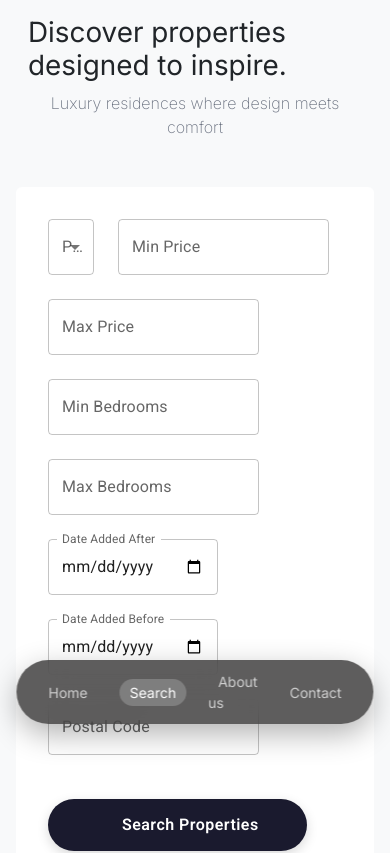
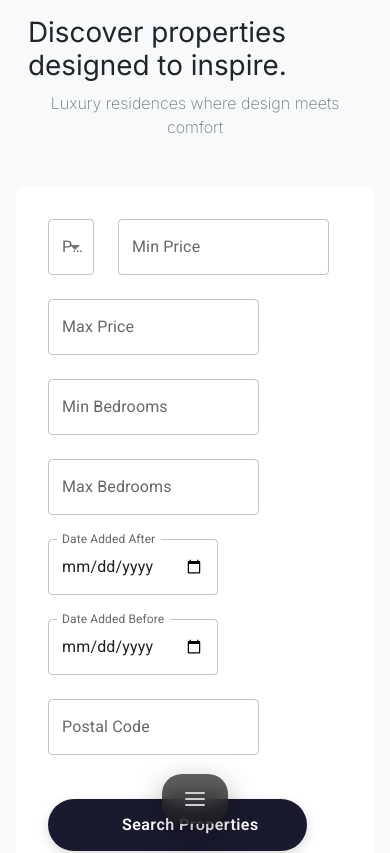
Before and after one commit to VishalOz/RealEstate, a React (Vite) app: page /search in a window 390 px wide. Shown: the top 853 px of the page. Built offline with nearby package versions, Linux system fonts and the light colour scheme; some icons are missing.

Commit message:
Implement responsive hamburger menu in NavigationBar and update styles

```diff
--- a/src/components/App.jsx
+++ b/src/components/App.jsx
@@ -6,8 +6,7 @@ import NavigationBar from './NavigationBar.jsx'
 
 
 import Home1 from '/images/Hero.png'
-import Home2 from '/images/Home2.jpg'
-import Home4 from '/images/light.png'
+
 
 import LocationOnOutlinedIcon from '@mui/icons-material/LocationOnOutlined'
 import ApartmentOutlinedIcon from '@mui/icons-material/ApartmentOutlined'
--- a/src/components/NavigationBar.jsx
+++ b/src/components/NavigationBar.jsx
@@ -1,21 +1,36 @@
-import React from 'react'
+import React, { useState } from 'react'
 import { NavLink } from 'react-router-dom'
 
 const NavigationBar = () => {
+  const [isOpen, setIsOpen] = useState(false)
+
+  const toggleMenu = () => {
+    setIsOpen(!isOpen)
+  }
+
+  const closeMenu = () => {
+    setIsOpen(false)
+  }
+
   return (
-    <nav className="floating-navbar">
-      <ul className="nav-list">
+    <nav className={`floating-navbar ${isOpen ? 'open' : ''}`}>
+      <button className="hamburger" onClick={toggleMenu} aria-label="Toggle menu">
+        <span className={`bar ${isOpen ? 'open' : ''}`}></span>
+        <span className={`bar ${isOpen ? 'open' : ''}`}></span>
+        <span className={`bar ${isOpen ? 'open' : ''}`}></span>
+      </button>
+      <ul className={`nav-list ${isOpen ? 'open' : ''}`}>
         <li>
-            <NavLink to="/" end>Home</NavLink>
+            <NavLink to="/" end onClick={closeMenu}>Home</NavLink>
         </li>
         <li>
-            <NavLink to="/search">Search</NavLink>
+            <NavLink to="/search" onClick={closeMenu}>Search</NavLink>
         </li>
         <li>
-            <NavLink to="/about">About us</NavLink>
+            <NavLink to="/about" onClick={closeMenu}>About us</NavLink>
         </li>
         <li>
-            <NavLink to="/contact">Contact</NavLink>
+            <NavLink to="/contact" onClick={closeMenu}>Contact</NavLink>
         </li>
       </ul>
     </nav>
--- a/src/components/PropertyCard.jsx
+++ b/src/components/PropertyCard.jsx
@@ -14,7 +14,7 @@ const PropertyCard = ({ property }) => {
   }
 
   return (
-    <div className={`card h-100 shadow-sm`}>
+    <div className={`card h-100 shadow-sm relative`}>
       <img
         src={pictureSrc}
         onError={handleImgError}
--- a/src/index.css
+++ b/src/index.css
@@ -111,3 +111,79 @@ p {
   background: rgba(255,255,255,0.2);
   color: white;
 }
+
+/* Hamburger Menu Styles */
+.hamburger {
+  display: none;
+  flex-direction: column;
+  justify-content: center;
+  align-items: center;
+  gap: 4px;
+  background: transparent;
+  border: none;
+  cursor: pointer;
+  padding: 8px;
+  z-index: 20;
+}
+
+.hamburger .bar {
+  width: 20px;
+  height: 2px;
+  background: #cfcfcf;
+  border-radius: 2px;
+  transition: all 0.3s ease;
+}
+
+.hamburger .bar.open:nth-child(1) {
+  transform: rotate(45deg) translate(4px, 4px);
+}
+
+.hamburger .bar.open:nth-child(2) {
+  opacity: 0;
+}
+
+.hamburger .bar.open:nth-child(3) {
+  transform: rotate(-45deg) translate(4px, -4px);
+}
+
+/* Mobile Responsive Styles */
+@media (max-width: 768px) {
+  .floating-navbar {
+    bottom: 20px;
+    padding: 10px 15px;
+    border-radius: 20px;
+    transition: all 0.3s ease;
+  }
+
+  .floating-navbar.open {
+    border-radius: 20px;
+    padding: 15px;
+  }
+
+  .hamburger {
+    display: flex;
+  }
+
+  .nav-list {
+    display: none;
+    flex-direction: column;
+    gap: 5px;
+    width: 100%;
+    padding-top: 10px;
+  }
+
+  .nav-list.open {
+    display: flex;
+  }
+
+  .nav-list li {
+    width: 100%;
+    text-align: center;
+  }
+
+  .nav-list a {
+    display: block;
+    width: 100%;
+    padding: 10px 15px;
+  }
+}
```
